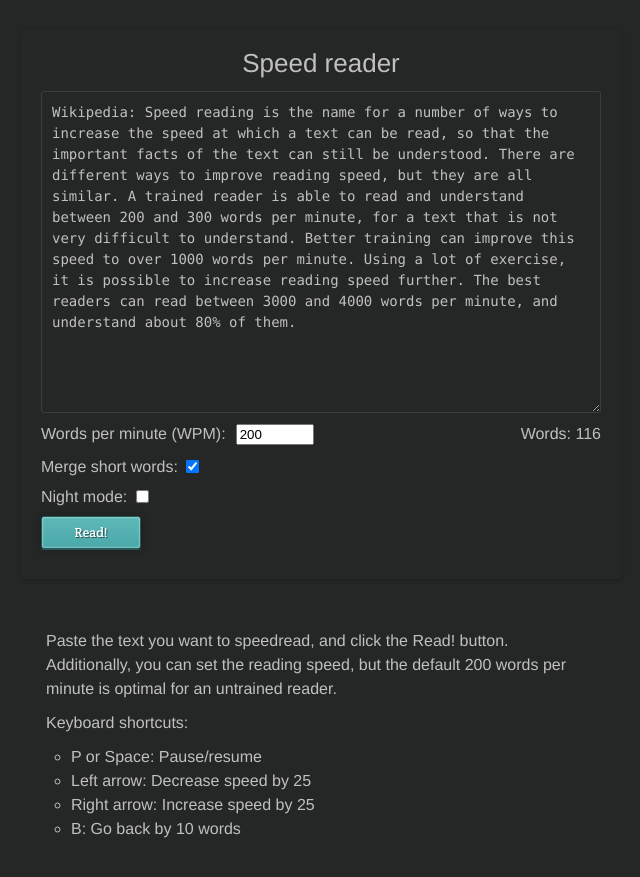
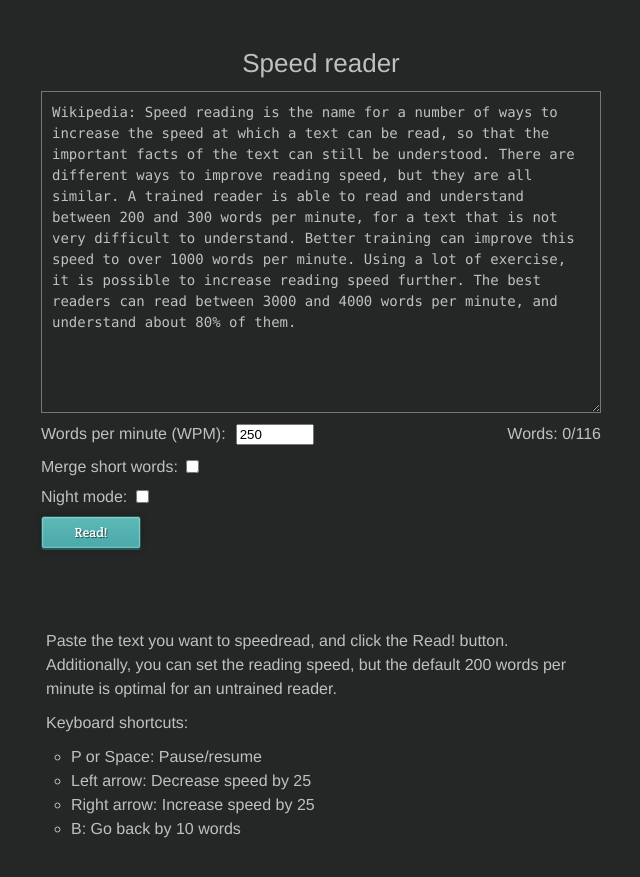
Before and after one commit to baumhoto/baumhoto.github.io, a Jekyll site: the page speedreader/speedreader.html, which Jekyll copies as it is, in a window 1280 px wide. Shown: the top 877 px of the page, without its empty margins (319-959 px from the left). Built offline with Jekyll 4.4.1, drawn with Linux system fonts in a browser that asks for light colours; nearby versions of some CDN libraries.

Commit message:
speedreader changes

```diff
--- a/speedreader/app.css
+++ b/speedreader/app.css
@@ -27,8 +27,6 @@ em {
     margin-top: 30px;
     padding: 20px;
     background: #252626;
-    border-radius: 3px;
-    box-shadow: 0 1px 4px rgba(0,0,0,0.25);
 }
 #other {
     width: 560px;
@@ -39,8 +37,6 @@ em {
     width: 538px;
     height: 300px;
     padding: 10px;
-    border-radius: 3px;
-    border: 1px solid #3d3c37;
     background: #252626;
     font-family: 'Consolas', monospace;
     font-size: 14px;
--- a/speedreader/app.js
+++ b/speedreader/app.js
@@ -4,9 +4,9 @@ var readInterval = null,
     readIndex = 0,
     preparedChunks = [],
     prefs = {
-        speed: 200,
+        speed: 250,
         night: false,
-        merge: true
+        merge: false
     };
 
 
@@ -48,7 +48,7 @@ function prepare(text) {
         }
     }
 
-    $('#text-info').html('Words: ' + words.length).show();
+    $('#text-info').html('Words: ' + readIndex + '/' + words.length).show();
     $('body').data('prepared', true);
 }
 
@@ -91,6 +91,7 @@ function flashWords(array) {
         'value': readIndex,
         'step': 1
     });
+    $('#text-info').html('Words: ' + readIndex + '/' + preparedChunks.length).show();
 }
 
 function savePrefs() {
--- a/speedreader/speedreader.html
+++ b/speedreader/speedreader.html
@@ -22,7 +22,7 @@
                 </div>
                 <div class="row">
                     <label for="merge" title="Words shorter than 4 characters are displayed together with the previous word">Merge short words:</label>
-                    <input id="merge" type="checkbox" checked="true" title="Words shorter than 4 characters are displayed together with the previous word"/>
+                    <input id="merge" type="checkbox" checked="false" title="Words shorter than 4 characters are displayed together with the previous word"/>
                 </div>
                 <div class="row">
                     <label for="night-mode">Night mode:</label>
```
